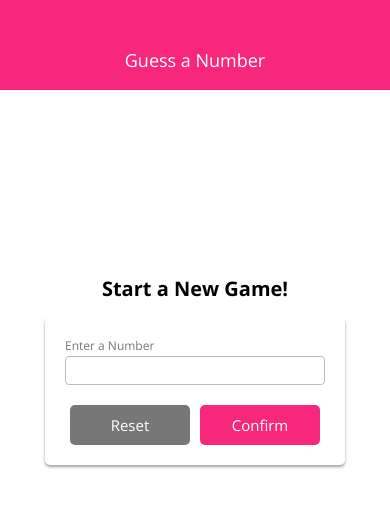
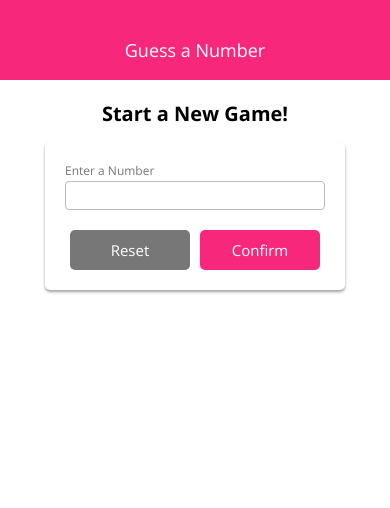
Before and after one commit to SirPeace/rn-guess-number, a React Native app: screen / in a window 390 px wide. Shown: the top 508 px of the page. Built offline with nearby package versions, Linux system fonts and the light colour scheme.

Commit message:
Adjust layout for the small screens

```diff
--- a/app.json
+++ b/app.json
@@ -13,9 +13,7 @@
     "updates": {
       "fallbackToCacheTimeout": 0
     },
-    "assetBundlePatterns": [
-      "**/*"
-    ],
+    "assetBundlePatterns": ["**/*"],
     "ios": {
       "supportsTablet": true
     },
--- a/components/Header.tsx
+++ b/components/Header.tsx
@@ -16,11 +16,11 @@ const Header: React.FC<HeaderComponentProps> = ({ title }) => (
 const styles = StyleSheet.create({
   header: {
     width: "100%",
-    height: 90,
+    height: 80,
     justifyContent: "center",
     alignItems: "center",
     backgroundColor: colors.primary,
-    paddingTop: 30,
+    paddingTop: 20,
   },
 
   title: {
--- a/screens/GameOverScreen.tsx
+++ b/screens/GameOverScreen.tsx
@@ -1,5 +1,5 @@
 import React from "react"
-import { Image, StyleSheet, View } from "react-native"
+import { Dimensions, Image, ScrollView, StyleSheet, View } from "react-native"
 
 import Button from "../components/UI/Button"
 import Text from "../components/UI/Text"
@@ -16,7 +16,7 @@ const GameOverScreen: React.FC<GameOverScreenProps> = props => {
   const { setRoute } = React.useContext(ScreenRouterContext)
 
   return (
-    <View style={styles.screen}>
+    <ScrollView contentContainerStyle={styles.screen}>
       <View style={styles.container}>
         <TitleText style={styles.title}>The Game is Over!</TitleText>
 
@@ -49,13 +49,16 @@ const GameOverScreen: React.FC<GameOverScreenProps> = props => {
           type="primary"
         />
       </View>
-    </View>
+    </ScrollView>
   )
 }
 
+const isScreenLarge =
+  Dimensions.get("screen").width > 350 && Dimensions.get("screen").height > 450
+
 const styles = StyleSheet.create({
   screen: {
-    flex: 1,
+    flexGrow: 1,
     alignItems: "center",
     justifyContent: "center",
   },
@@ -79,11 +82,11 @@ const styles = StyleSheet.create({
   },
 
   imageContainer: {
-    width: 300,
-    height: 300,
+    width: isScreenLarge ? 300 : 200,
+    height: isScreenLarge ? 300 : 200,
     borderWidth: 3,
     borderColor: colors.primary,
-    borderRadius: 150, // to make a circle - should be half of the width/height
+    borderRadius: isScreenLarge ? 150 : 100, // to make a circle - should be half of the width/height
     overflow: "hidden",
     marginVertical: 30,
     alignItems: "center",
--- a/screens/StartGameScreen.tsx
+++ b/screens/StartGameScreen.tsx
@@ -5,6 +5,7 @@ import {
   TouchableWithoutFeedback,
   Keyboard,
   Alert,
+  Dimensions,
 } from "react-native"
 
 import Button from "../components/UI/Button"
@@ -48,7 +49,6 @@ const StartGameScreen: React.FC = () => {
   return (
     <TouchableWithoutFeedback onPress={Keyboard.dismiss}>
       <View style={styles.screen}>
-        <View style={{ marginTop: "-50%" }}>
         <TitleText style={styles.title}>Start a New Game!</TitleText>
         <Card style={styles.card}>
           <View style={{ marginBottom: 20 }}>
@@ -70,20 +70,22 @@ const StartGameScreen: React.FC = () => {
           </View>
         </Card>
       </View>
-      </View>
     </TouchableWithoutFeedback>
   )
 }
 
+const isScreenLarge = Dimensions.get("screen").height > 700
+
 const styles = StyleSheet.create({
   screen: {
     flex: 1,
-    justifyContent: "center",
+    justifyContent: isScreenLarge ? "center" : "flex-start",
     alignItems: "center",
+    paddingVertical: 20,
   },
 
   card: {
-    minWidth: 300,
+    width: 300,
     maxWidth: "90%",
   },
 
```
Lines whose indentation alone changed are shown as unchanged.
